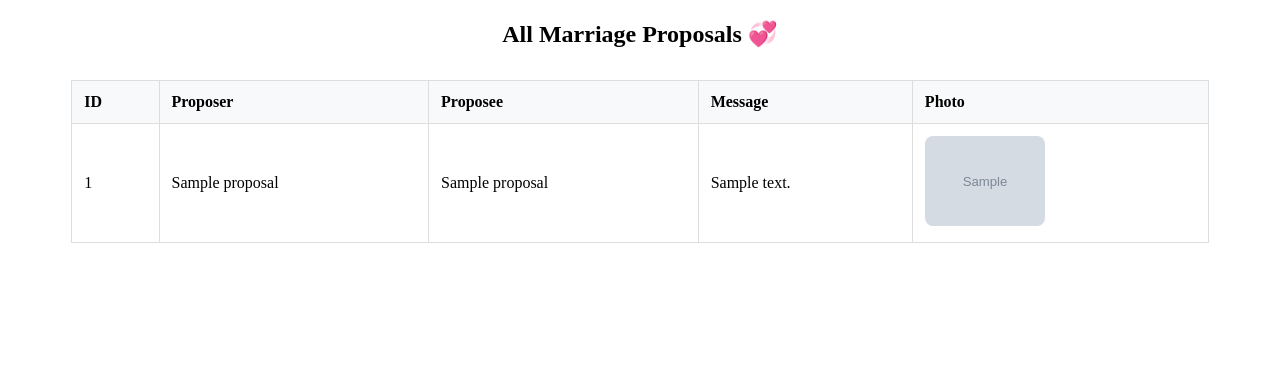
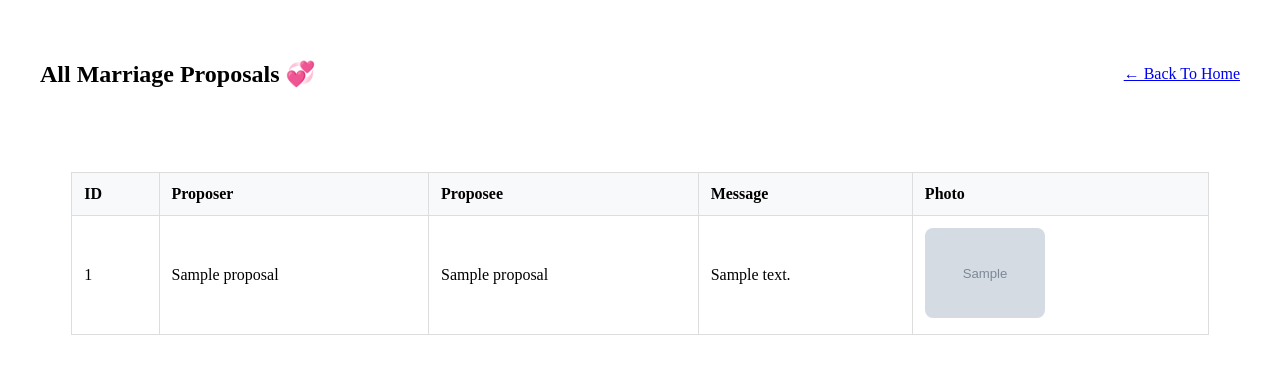
Before and after one commit to Babu-Kottacheruvu/python_MP_Assignment, a Flask app: page /submissions in a window 1280 px wide. Shown: the top 374 px of the page. Run offline with Flask 3, Linux system fonts and the light colour scheme; tables that the repository leaves empty hold one stand-in row (values such as "Sample post"); grey boxes marked "Sample" are stand-in pictures.

```diff
--- a/templates/all_submissions.html
+++ b/templates/all_submissions.html
@@ -21,10 +21,19 @@
       max-width: 120px;
       border-radius: 8px;
     }
+    .navsec{
+        display: flex;
+        align-items: center;
+        justify-content: space-between;
+        padding: 2em;
+    }
   </style>
 </head>
 <body>
-  <h2 style="text-align:center;">All Marriage Proposals 💞</h2>
+    <div class="navsec">
+        <h2 style="text-align:center;">All Marriage Proposals 💞</h2>
+        <p><a href="{{url_for('home')}}"> ← Back To Home </a></p>
+    </div>
   <table>
     <thead>
       <tr>
```
Also changed, not shown: 1 other file.
